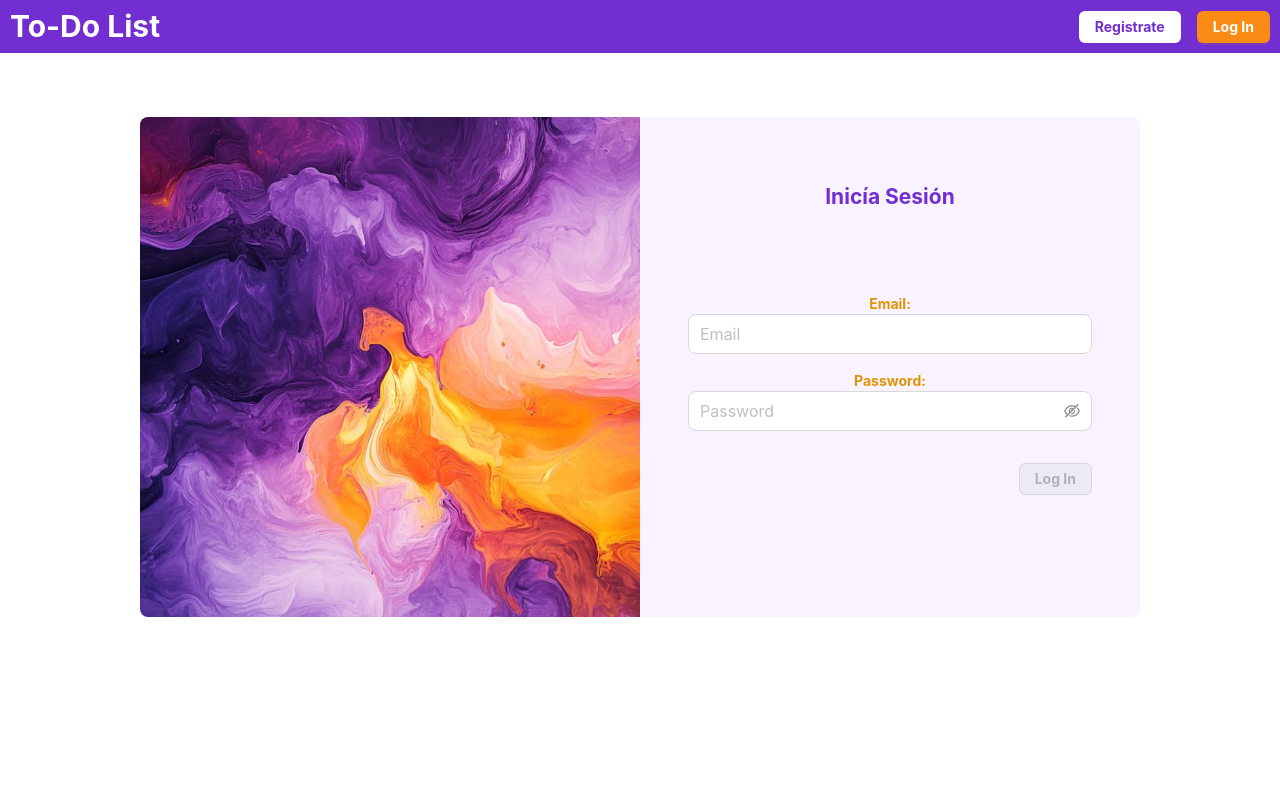
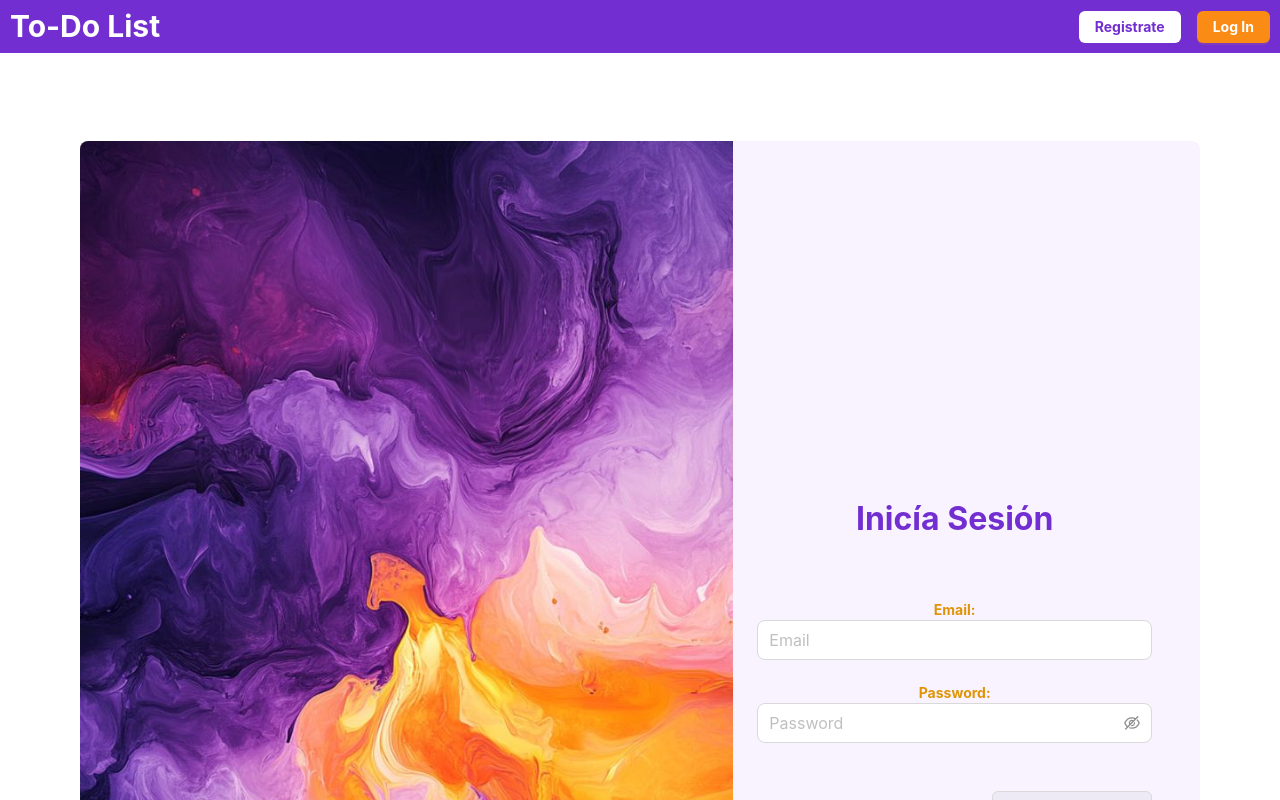
Before and after one commit to DiegoSofttek/myApp, a React (Vite) app: page /login in a window 1280 px wide. Shown: the top 800 px of the page. Built offline with nearby package versions, Linux system fonts and the light colour scheme; no server answers.

Commit message:
Auto-fix: visually verified resolution for issue-login-screen-where-is-08 (partial progress on: issue-login-screen-where-is-05, issue-login-screen-where-is-09)

```diff
--- a/src/App.css
+++ b/src/App.css
@@ -93,24 +93,24 @@ html body{
 /* Auth Styles */
 .auth-container {
   padding: 0;
-  background-color: white;
+  background-color: #f8f3ff;
   border-radius: 0.5rem;
-  max-width: 1000px;
-  margin: 0 auto;
+  max-width: 1120px;
+  margin: 1.5rem auto 0;
   display: flex;
-  flex-direction: column; /* Cambia a columna para mejor manejo responsivo */
+  flex-direction: column;
+}
+
+.auth-card-row{
+  width: 100%;
 }
 
 @media(min-width: 768px){
   .auth-container{
     flex-direction: row;
-    margin-top: 4rem;
-    max-height: 500px;
+    margin-top: 5.5rem;
+    min-height: 560px;
   }
-}
-
-.auth-container{
-  background-color: #f8f3ff;
 }
 
 .auth-fields, .register-fields {
@@ -119,10 +119,26 @@ html body{
   flex: 1; /* Permite que el formulario tome el espacio restante */
 }
 
+.auth-fields{
+  display: flex;
+  align-items: stretch;
+}
+
+.auth-form-panel{
+  width: 100%;
+  padding: 2.25rem 0 0.5rem;
+}
+
 .auth-fields h2, .register-fields h2{
   color: var(--purple);
   margin-bottom: 2rem;
 }
+
+.auth-form-panel h2{
+  font-size: 2rem;
+  margin: 0 0 3.5rem 0;
+}
+
 .auth-fields label, .register-fields label{
   color: var(--orange);
   font-weight: bold;
@@ -147,13 +163,22 @@ html body{
   width: 100%;
 }
 
+.auth-button-row,
 .register-button-row{
   display: flex;
   flex-direction: row;
   justify-content: flex-end;
+}
+
+.auth-button-row{
+  margin-top: 3rem;
+}
+
+.register-button-row{
   margin-top: 2.5rem;
 }
 
+.auth-submit-button,
 .register-submit-button{
   min-width: 160px;
   height: 44px;
@@ -163,11 +188,17 @@ html body{
 
 @media(min-width: 768px){
   .auth-fields{
-    width: 50%;
-    margin: 4rem 3rem;
+    width: 100%;
+    margin: 0;
+    padding: 0 2.75rem 0 1.5rem;
+    align-items: center;
   }
   .auth-fields h2{
-    margin-bottom: 5rem;
+    margin-bottom: 3.5rem;
+  }
+
+  .auth-form-panel{
+    padding: 4.25rem 0 0.5rem;
   }
 
   .register-fields{
@@ -188,6 +219,10 @@ html body{
 }
 
 @media(min-width: 992px){
+  .auth-form-panel{
+    padding: 4.75rem 0.25rem 0.5rem 0;
+  }
+
   .register-fields{
     padding: 0 2.75rem 0 1.5rem;
   }
@@ -220,14 +255,19 @@ html body{
 }
 .img-auth {
   width: 100%;
-  height: 200px;
+  height: 240px;
   object-fit: cover;
   border-radius: 0.5rem 0.5rem 0 0;
 }
 
 @media(min-width: 768px){
+  .img-auth-container{
+    display: flex;
+  }
+
   .img-auth{
     height: 100%;
+    min-height: 560px;
     border-radius: 0.5rem 0 0 0.5rem;
   }
 }
--- a/src/components/Login.jsx
+++ b/src/components/Login.jsx
@@ -52,17 +52,18 @@ export default function Login() {
       {/* {JSON.stringify(user)} */}
       {/* {JSON.stringify(user.providerData[0].uid)} */}
 
-      <Row>
-        <Col xs={24} md={12} className='img-auth-container'>
+      <Row className='auth-card-row'>
+        <Col xs={24} md={14} className='img-auth-container'>
           <img src='login.jpg' className='img-auth' alt='image auth'></img>
         </Col>
 
-        <Col xs={24} md={12} className='auth-fields'>
+        <Col xs={24} md={10} className='auth-fields'>
+          <div className='auth-form-panel'>
             <h2>Inicía Sesión</h2>
 
             {error && <p className='error'>{error}</p>}
 
-          <Row gutter={[16, 16]}>
+            <Row gutter={[16, 22]}>
               <Col xs={24}>
                   <label>Email:</label>
                   <Input
@@ -90,14 +91,15 @@ export default function Login() {
               </Col>
             </Row>
 
-          <div style={{display: 'flex', flexDirection: 'row', justifyContent: 'end', marginTop: '2rem'}}>
+            <div className='auth-button-row'>
               <Button
                 onClick={login}
                 color='purple'
                 variant='solid'
-              style={{fontWeight: 'bold'}}
+                className='auth-submit-button'
                 disabled={!userName || !password}
               >Log In</Button>
+            </div>
           </div>
         </Col>
       </Row>
```
Lines whose indentation alone changed are shown as unchanged.
